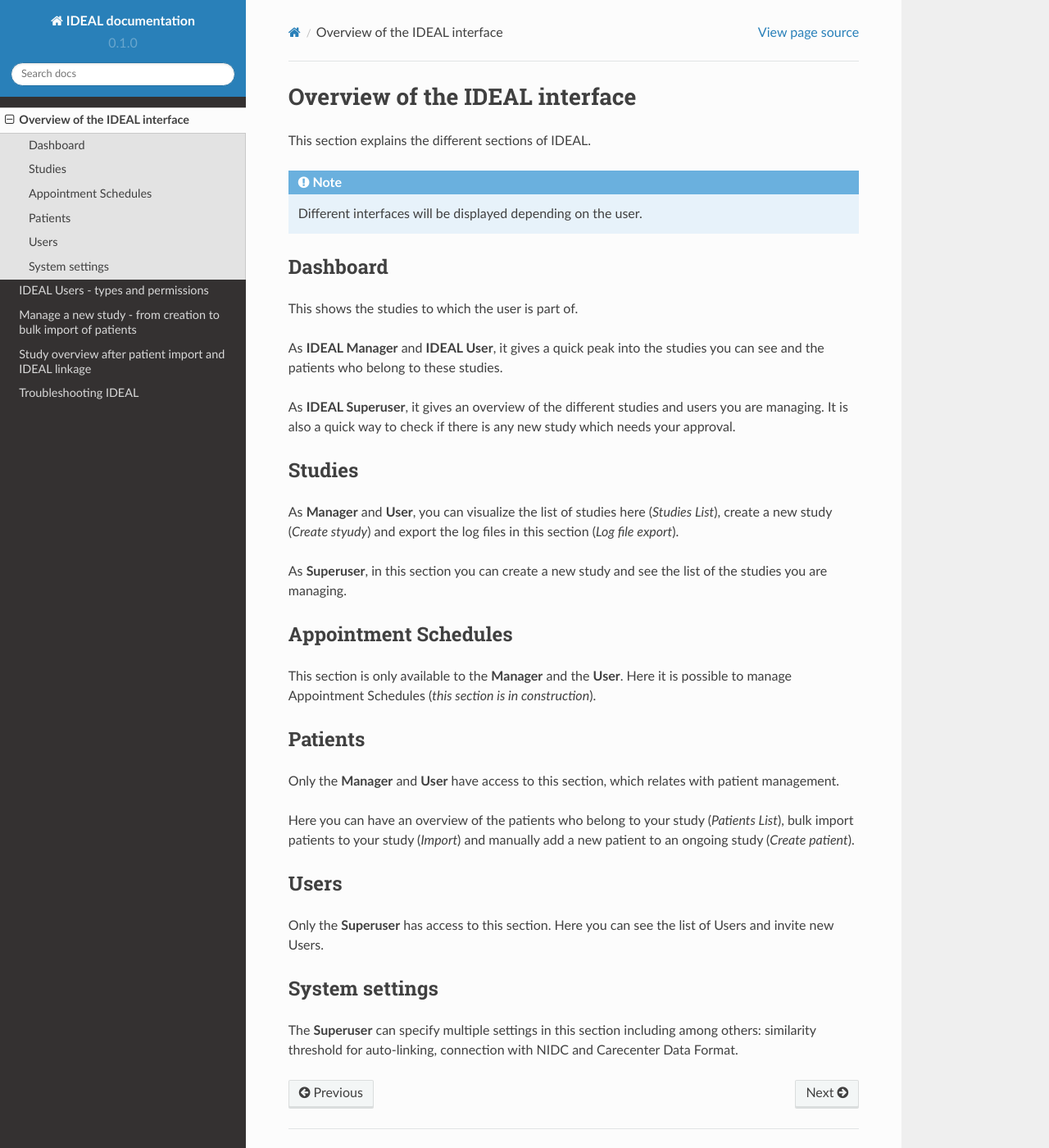
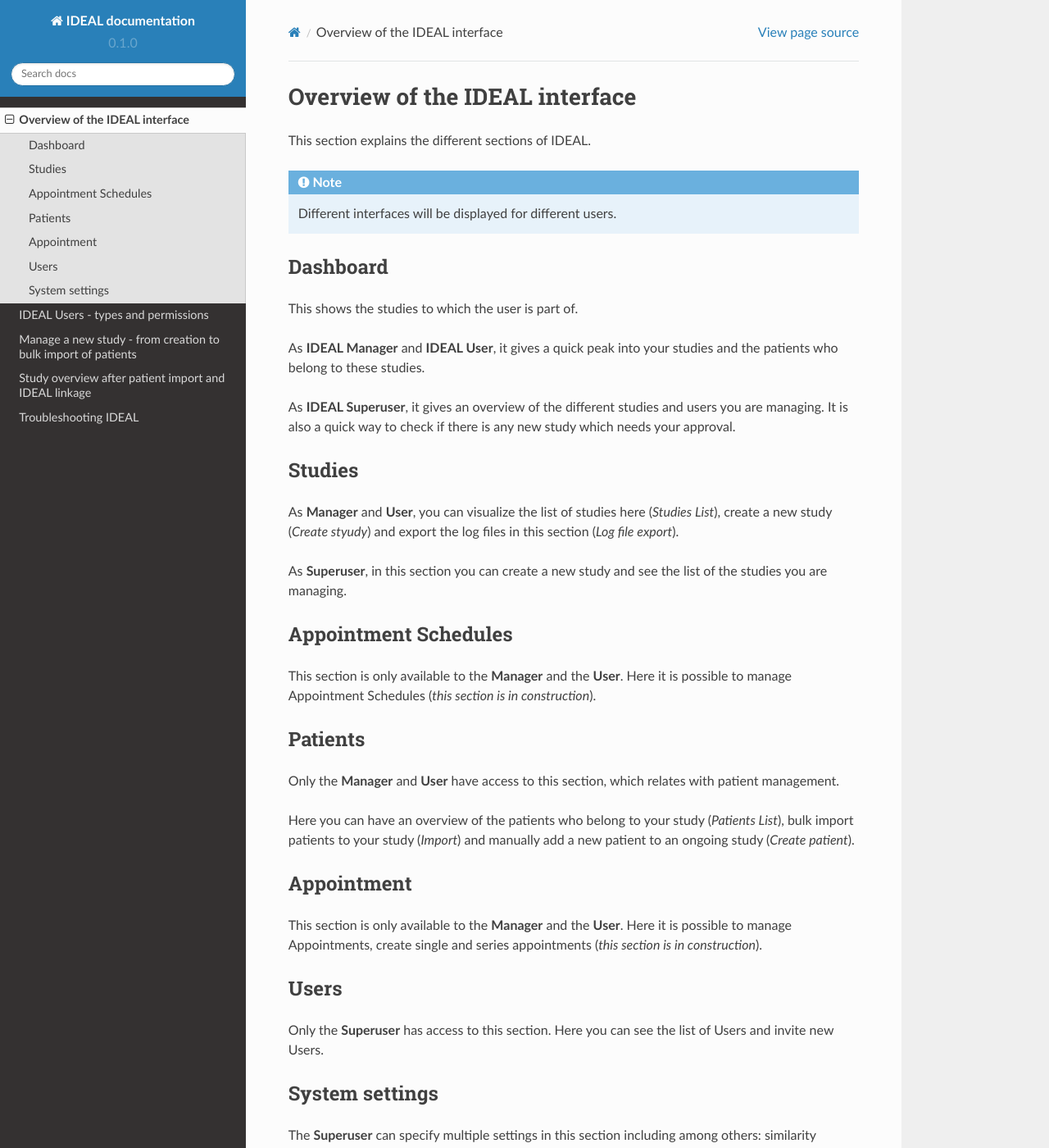
Before and after one commit to Nynuphar/IDEAL-doc, a Sphinx documentation site: the page built from docs/source/interface.rst, in a window 1280 px wide and 1400 px high. Shown: the whole window at 82% size. Built offline with Sphinx 7.4.7 and the Read the Docs theme 2.0.0, drawn with Linux system fonts in a browser that asks for light colours; pages that are not in the unit, such as notebooks, are missing from menus.

Commit message:
Update interface.rst

```diff
--- a/docs/source/interface.rst
+++ b/docs/source/interface.rst
@@ -3,14 +3,14 @@ Overview of the IDEAL interface
 
 This section explains the different sections of IDEAL.
 
-.. note:: Different interfaces will be displayed depending on the user.
+.. note:: Different interfaces will be displayed for different users.
 
 Dashboard
 ***********
 
 This shows the studies to which the user is part of.
 
-As **IDEAL Manager** and **IDEAL User**, it gives a quick peak into the studies you can see and the patients who belong to these studies.
+As **IDEAL Manager** and **IDEAL User**, it gives a quick peak into your studies and the patients who belong to these studies.
 
 As **IDEAL Superuser**, it gives an overview of the different studies and users you are managing. It is also a quick way to check if there is any new study which needs your approval.
 
@@ -33,6 +33,11 @@ Only the **Manager** and **User** have access to this section, which relates wit
 
 Here you can have an overview of the patients who belong to your study (*Patients List*), bulk import patients to your study (*Import*) and manually add a new patient to an ongoing study (*Create patient*).
 
+Appointment
+***********************
+
+This section is only available to the **Manager** and the **User**. Here it is possible to manage Appointments, create single and series appointments (*this section is in construction*).
+
 Users
 *******
 
```
